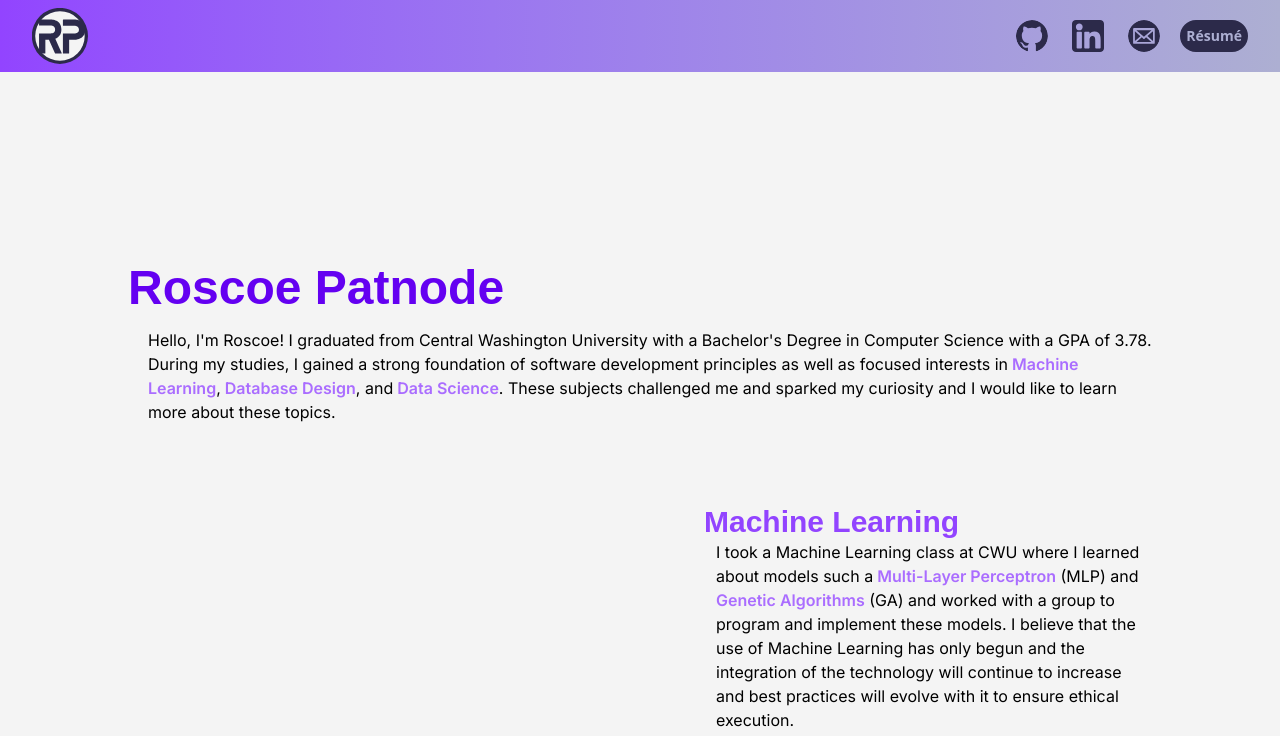
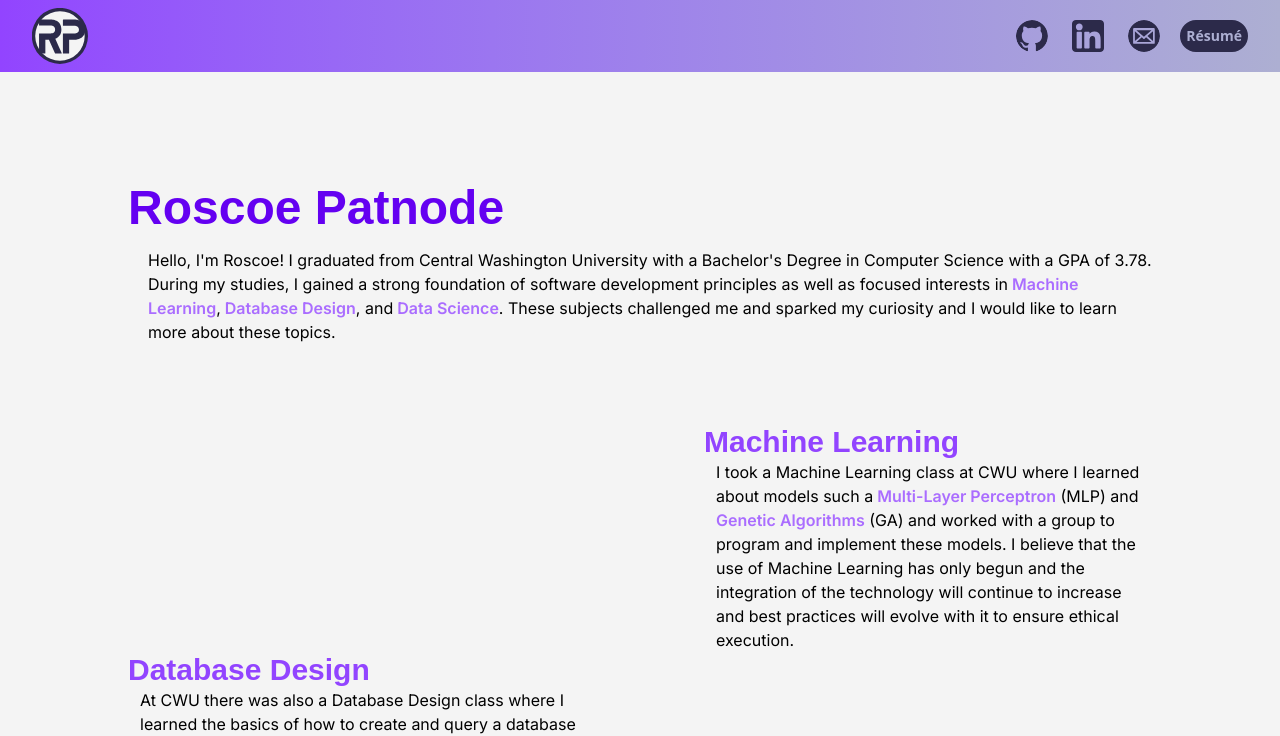
Before and after one commit to roscoe-patnode/Web-Portfolio, a React (Vite) app: page / in a window 1280 px wide. Shown: the top 736 px of the page. Built offline with nearby package versions, Linux system fonts and the light colour scheme; no server answers; a web font is replaced by a local one; what aws-amplify would draw is missing.

Commit message:
Update App.tsx

```diff
--- a/src/App.tsx
+++ b/src/App.tsx
@@ -114,7 +114,6 @@ function App() {
         linkedin={linkedin}
         email={email}
       />
-      <div className="mt-20">
       <Introduction/>
       <ProjectList projectInfo={projectInfo}/>
       <CallToAct helpEmail={helpEmail}/>
@@ -124,7 +123,6 @@ function App() {
         email={email}
         youtube={youtube}
       />
-      </div>
     </>
   );
 }
```
Lines whose indentation alone changed are shown as unchanged.
